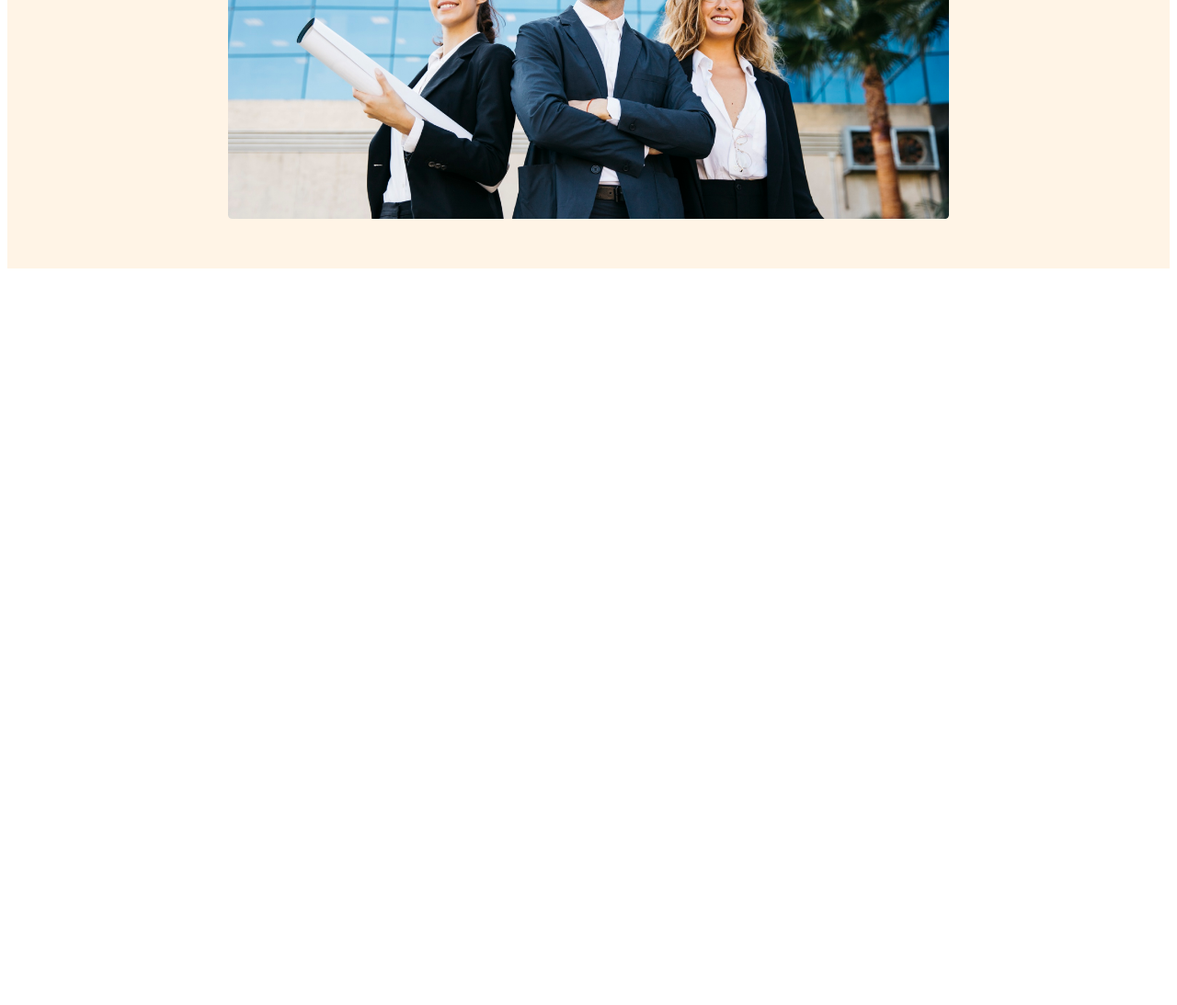
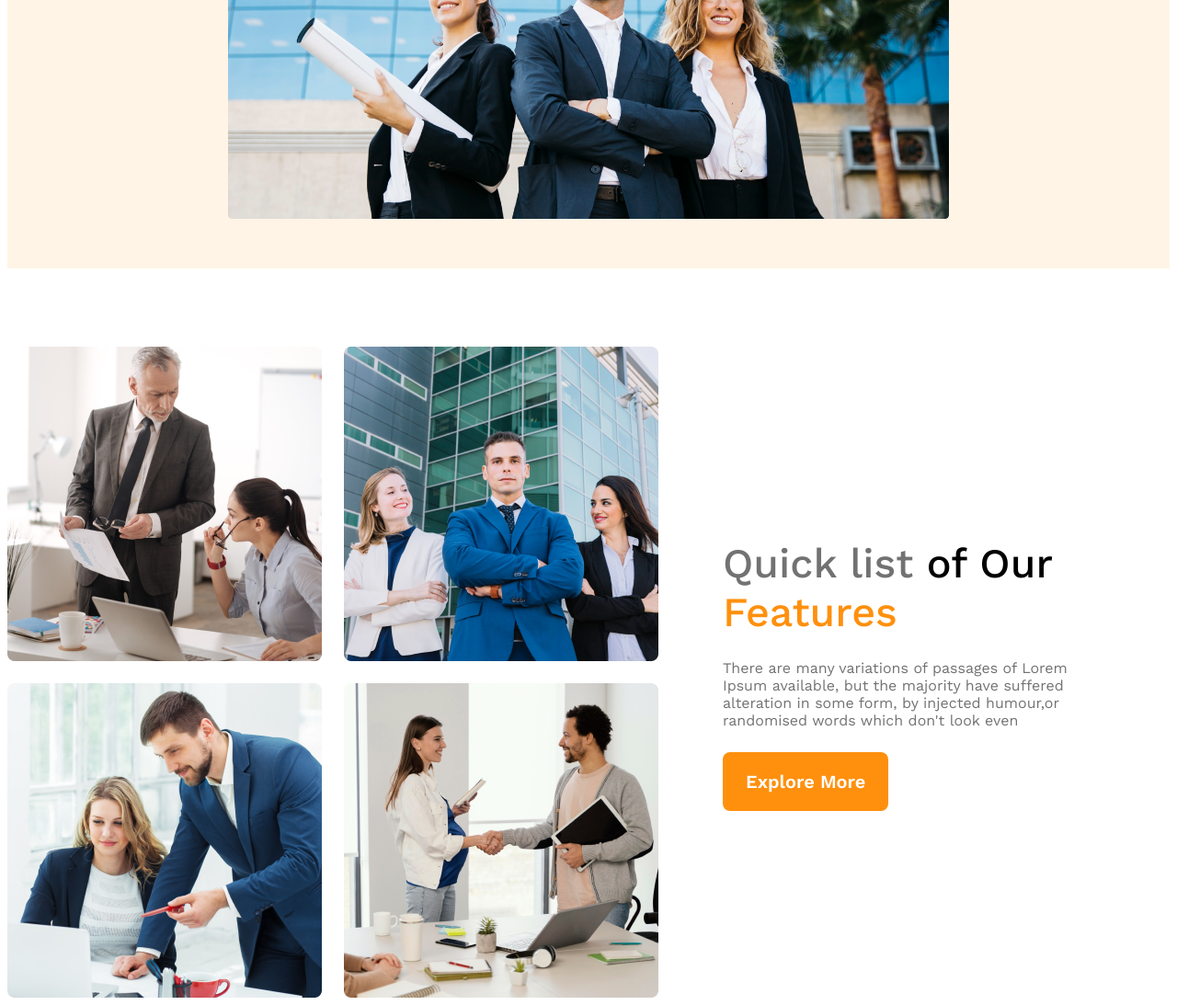
Before and after one commit to saykat277/G3-architechs, a plain HTML site: page index.html in a window 1280 px wide. Shown: the part 730-1823 px from the top of the page at 92% size. Before the commit the page ends 1030 px from the top, so only its background shows below. Drawn offline with nearby package versions, Linux system fonts and the light colour scheme.

Commit message:
feature part finished

```diff
--- a/index.html
+++ b/index.html
@@ -7,6 +7,7 @@
     <link rel="stylesheet" href="style.css">
 </head>
 <body>
+    <!--header starting-->
     <header class="header">
         <nav class= nav-bar>
         <h3 class="nav-title">G3 Architects</h3>
@@ -35,8 +36,27 @@
          </div>
 
     </header>
+    <!--header finished-->
     <main>
+            <!--feature section start-->
+            <section class="teams-container">
+                <div class="teams-img-container">
+                    <img src="images/team1.png" alt="">
+                    <img src="images/team2.png" alt="">
+                    <img src="images/team3.png" alt="">
+                    <img src="images/team4.png" alt="">
 
+                </div>
+                <div class="teams-content">
+                    <h1 class="feature-title"> <span class="span1">Quick list </span>of Our <span class="span2" >Features </span>  </h1>
+                        <p class="feature-discription">There are many variations of passages of Lorem
+                            Ipsum available, but the majority have suffered alteration in some form,
+                            by injected humour,or randomised words which don't look even</p>
+                            <button class="button-primary">Explore More</button>
+                </div>
+
+            </section>
+            <!--feature part finished-->
     </main>
     <footer>
 
--- a/style.css
+++ b/style.css
@@ -4,6 +4,8 @@
 *{
     font-family: 'Work Sans', sans-serif;
 }
+
+/*header starting*/
 .header{
     background: rgba(255, 144, 14, 0.10);
     padding: 50px 240px;
@@ -87,3 +89,51 @@ margin-bottom: 30px;
         padding: 20px;
     }
  }
+ /*header finished*/
+
+
+/*feature part start*/
+
+ main{
+    max-width: 1440px;
+   margin: 0 auto;
+ }
+
+ .teams-container{
+    display: flex;
+    align-items: center;
+    margin-top: 85px;
+
+ }
+
+ .teams-img-container{
+    display: grid;
+    grid-template-columns: repeat(2 , 1fr);
+    gap: 1.5rem;
+ }
+ .teams-content{
+    padding-left: 70px;
+    padding-right: 70px;
+
+ }
+ .span1{
+        color: #727272;
+ }
+ .span2{
+        color: #FF900E;
+ }
+
+ .feature-title{
+font-family: Work Sans;
+font-size: 2.8rem;
+font-weight: 500;
+margin-bottom: 25px;
+ }
+ .feature-discription{
+    color: #727272;
+font-family: Work Sans;
+font-size: 1rem;
+font-weight: 400;
+margin-bottom: 25px;
+ }
+ /*featured part finishd*/
```
